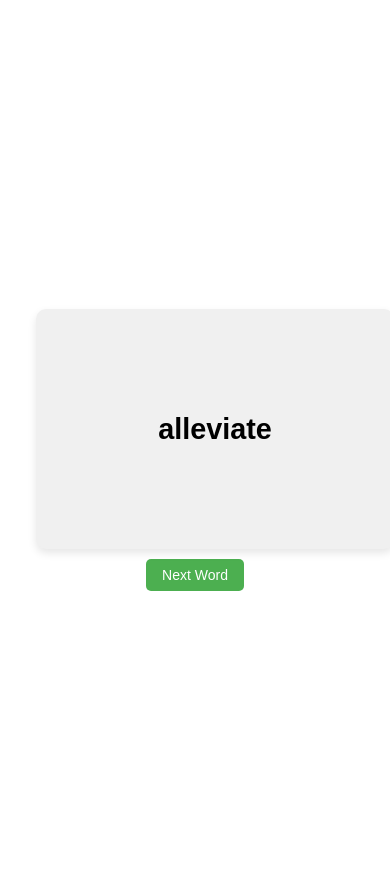
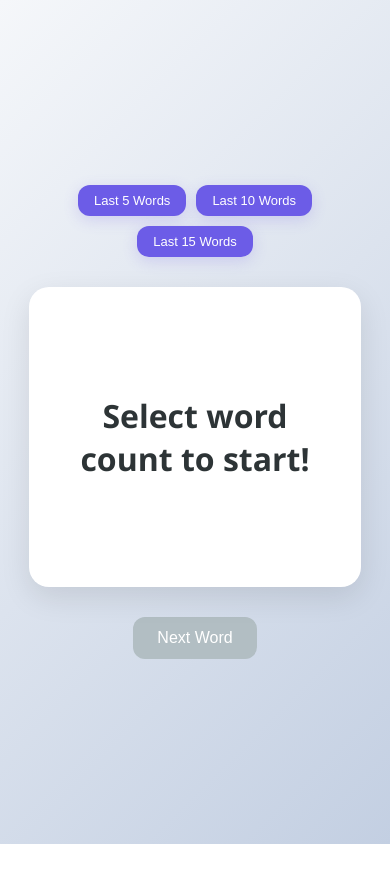
Before and after one commit to boyan7531/Cards-C1-English, a plain HTML site: page index.html in a window 390 px wide. After the commit the page ends 844 px from the top, so only its background shows below. Drawn offline with Linux system fonts and the light colour scheme.

Commit message:
enhanced the styling

```diff
--- a/index.html
+++ b/index.html
@@ -2,18 +2,21 @@
 <html lang="en">
 <head>
     <meta charset="UTF-8">
-    <!-- Update the viewport meta tag in index.html -->
-    <meta name="viewport" content="width=device-width, initial-scale=1.0, maximum-scale=1.0, user-scalable=no">
-
+    <meta name="viewport" content="width=device-width, initial-scale=1.0">
     <title>Word Flipper</title>
     <link rel="stylesheet" href="styles.css">
 </head>
 <body>
     <div class="container">
+        <div class="word-count-buttons">
+            <button class="count-btn" data-count="5">Last 5 Words</button>
+            <button class="count-btn" data-count="10">Last 10 Words</button>
+            <button class="count-btn" data-count="15">Last 15 Words</button>
+        </div>
         <div class="card">
             <div class="card-inner">
                 <div class="card-front">
-                    <h2 id="word">Click to flip!</h2>
+                    <h2 id="word">Select word count to start!</h2>
                 </div>
                 <div class="card-back">
                     <h3 id="meaning"></h3>
@@ -21,7 +24,7 @@
                 </div>
             </div>
         </div>
-        <button id="nextBtn">Next Word</button>
+        <button id="nextBtn" disabled>Next Word</button>
     </div>
     <script src="script.js"></script>
 </body>
--- a/script.js
+++ b/script.js
@@ -1,5 +1,6 @@
 let currentWordIndex = 0;
 let words = [];
+let activeWords = [];
 let usedIndices = new Set();
 
 async function loadCSV() {
@@ -12,21 +13,35 @@ async function loadCSV() {
             const [word, meaning, sentence] = row.split(',').map(item => item.trim());
             return { word, meaning, sentence };
         });
-
-        displayWord();
     } catch (error) {
         console.error('Error loading CSV:', error);
     }
 }
 
+function setWordCount(count) {
+    // Get the last n words from the full list
+    activeWords = words.slice(-count);
+    usedIndices.clear();
+
+    // Update UI
+    document.querySelectorAll('.count-btn').forEach(btn => {
+        btn.classList.remove('active');
+    });
+    document.querySelector(`[data-count="${count}"]`).classList.add('active');
+    document.getElementById('nextBtn').disabled = false;
+
+    // Start with first word
+    nextWord();
+}
+
 function getRandomWord() {
-    if (usedIndices.size === words.length) {
-        usedIndices.clear(); // Reset when all words have been used
+    if (usedIndices.size === activeWords.length) {
+        usedIndices.clear();
     }
 
     let randomIndex;
     do {
-        randomIndex = Math.floor(Math.random() * words.length);
+        randomIndex = Math.floor(Math.random() * activeWords.length);
     } while (usedIndices.has(randomIndex));
 
     usedIndices.add(randomIndex);
@@ -34,8 +49,8 @@ function getRandomWord() {
 }
 
 function displayWord() {
-    if (words.length > 0) {
-        const currentWord = words[currentWordIndex];
+    if (activeWords.length > 0) {
+        const currentWord = activeWords[currentWordIndex];
         document.getElementById('word').textContent = currentWord.word;
         document.getElementById('meaning').textContent = currentWord.meaning;
         document.getElementById('sentence').textContent = currentWord.sentence;
@@ -48,10 +63,19 @@ function nextWord() {
     document.querySelector('.card').classList.remove('flipped');
 }
 
+// Event Listeners
 document.querySelector('.card').addEventListener('click', function() {
     this.classList.toggle('flipped');
 });
 
 document.getElementById('nextBtn').addEventListener('click', nextWord);
 
+document.querySelectorAll('.count-btn').forEach(button => {
+    button.addEventListener('click', () => {
+        const count = parseInt(button.dataset.count);
+        setWordCount(count);
+    });
+});
+
+// Load CSV when page loads
 loadCSV();
--- a/styles.css
+++ b/styles.css
@@ -1,19 +1,62 @@
+* {
+  margin: 0;
+  padding: 0;
+  box-sizing: border-box;
+}
+
+body {
+  background: linear-gradient(135deg, #f5f7fa 0%, #c3cfe2 100%);
+  min-height: 100vh;
+}
+
 .container {
   display: flex;
   flex-direction: column;
   align-items: center;
   justify-content: center;
   min-height: 100vh;
-    font-family: Arial, sans-serif;
+  font-family: 'Segoe UI', system-ui, -apple-system, sans-serif;
   padding: 20px;
+  max-width: 1200px;
+  margin: 0 auto;
+}
+
+.word-count-buttons {
+  margin-bottom: 30px;
+  display: flex;
+  gap: 15px;
+  flex-wrap: wrap;
+  justify-content: center;
+}
+
+.count-btn {
+  padding: 12px 24px;
+  font-size: 16px;
+  cursor: pointer;
+  background-color: #6c5ce7;
+  color: white;
+  border: none;
+  border-radius: 12px;
+  transition: all 0.3s ease;
+  box-shadow: 0 4px 15px rgba(108, 92, 231, 0.2);
+}
+
+.count-btn:hover {
+  background-color: #5b4bc4;
+  transform: translateY(-2px);
+}
+
+.count-btn.active {
+  background-color: #00b894;
+  box-shadow: 0 4px 15px rgba(0, 184, 148, 0.2);
 }
 
 .card {
-    width: 500px;
-    height: 300px;
+  width: 600px;
+  height: 400px;
   perspective: 1000px;
   cursor: pointer;
-    margin-bottom: 20px;
+  margin-bottom: 30px;
 }
 
 .card-inner {
@@ -21,7 +64,7 @@
   width: 100%;
   height: 100%;
   text-align: center;
-    transition: transform 0.6s;
+  transition: transform 0.8s cubic-bezier(0.4, 0, 0.2, 1);
   transform-style: preserve-3d;
 }
 
@@ -38,55 +81,99 @@
   flex-direction: column;
   align-items: center;
   justify-content: center;
-    background-color: #f0f0f0;
-    border-radius: 10px;
-    box-shadow: 0 4px 8px rgba(0,0,0,0.1);
-    padding: 20px;
+  background: white;
+  border-radius: 20px;
+  box-shadow: 0 10px 30px rgba(0, 0, 0, 0.1);
+  padding: 30px;
 }
 
 .card-back {
   transform: rotateY(180deg);
-    background-color: #e0e0e0;
+  background: white;
+}
+
+#word {
+  font-size: 3em;
+  margin: 0;
+  color: #2d3436;
+  font-weight: 600;
+}
+
+#meaning {
+  font-size: 2em;
+  margin-bottom: 25px;
+  color: #00b894;
+  font-weight: 500;
+}
+
+#sentence {
+  font-size: 1.4em;
+  line-height: 1.6;
+  color: #636e72;
+  padding: 0 20px;
+}
+
+#nextBtn {
+  padding: 15px 30px;
+  font-size: 18px;
+  cursor: pointer;
+  background-color: #00b894;
+  color: white;
+  border: none;
+  border-radius: 12px;
+  transition: all 0.3s ease;
+  box-shadow: 0 4px 15px rgba(0, 184, 148, 0.2);
+}
+
+#nextBtn:hover {
+  background-color: #00a187;
+  transform: translateY(-2px);
+}
+
+#nextBtn:disabled {
+  background-color: #b2bec3;
+  cursor: not-allowed;
+  transform: none;
+  box-shadow: none;
+}
+
+@media screen and (max-width: 768px) {
+  .card {
+      width: 90%;
+      height: 350px;
+  }
+
+  .word-count-buttons {
+      gap: 10px;
+  }
+
+  .count-btn {
+      padding: 10px 20px;
+      font-size: 14px;
   }
 
   #word {
       font-size: 2.5em;
-    margin: 0;
   }
 
   #meaning {
       font-size: 1.8em;
-    margin-bottom: 20px;
-    color: #2c3e50;
   }
 
   #sentence {
-    font-size: 1.3em;
-    line-height: 1.6;
-    color: #34495e;
-    padding: 0 20px;
+      font-size: 1.2em;
+  }
 }
 
-button {
-    padding: 12px 24px;
-    font-size: 18px;
-    cursor: pointer;
-    background-color: #4CAF50;
-    color: white;
-    border: none;
-    border-radius: 5px;
-    margin-top: 30px;
+@media screen and (max-width: 480px) {
+  .card {
+      width: 95%;
+      height: 300px;
   }
 
-button:hover {
-    background-color: #45a049;
-}
-
-/* Add these media queries at the end of styles.css */
-@media screen and (max-width: 768px) {
-    .card {
-      width: 90%;
-      height: 250px;
+  .count-btn {
+      padding: 8px 16px;
+      font-size: 13px;
   }
 
   #word {
@@ -102,33 +189,8 @@ button:hover {
       padding: 0 10px;
   }
 
-    button {
-      padding: 10px 20px;
+  #nextBtn {
+      padding: 12px 24px;
       font-size: 16px;
   }
 }
-
-  @media screen and (max-width: 480px) {
-    .card {
-      width: 95%;
-      height: 200px;
-    }
-
-    #word {
-      font-size: 1.8em;
-    }
-
-    #meaning {
-      font-size: 1.3em;
-    }
-
-    #sentence {
-      font-size: 1em;
-      padding: 0 8px;
-    }
-
-    button {
-      padding: 8px 16px;
-      font-size: 14px;
-    }
-  }
```
Lines whose indentation alone changed are shown as unchanged.
